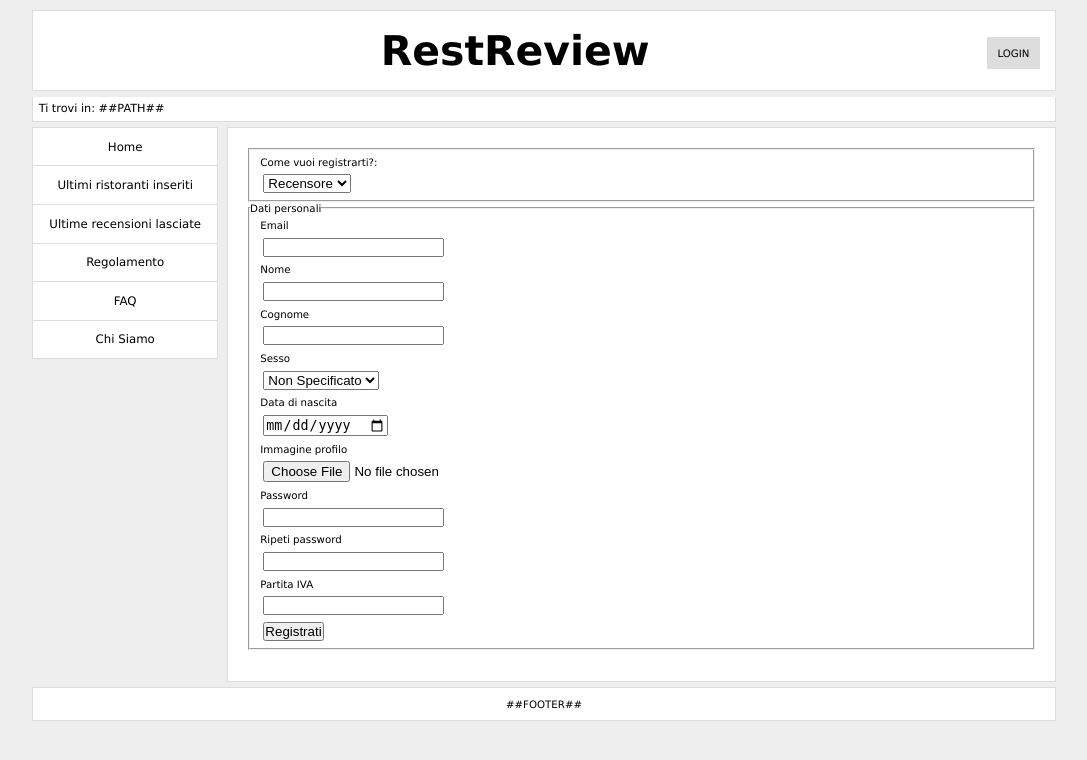
After one commit to EgonGalvani/RestReview, a PHP site: page /html/registrazione.html in a window 1280 px wide. The commit adds this page. Shown: the top 760 px of the page, without its empty margins (96-1183 px from the left). Run offline with PHP 8.4, Linux system fonts and the light colour scheme.

Commit message:
Add files via upload
base per registrazione

```diff
--- a/css/style.css
+++ b/css/style.css
@@ -151,3 +151,10 @@ attivo, poichè questo non è un link */
     padding-bottom: 0.2em;
     padding-left: 1.5em;
 }
+
+input, select, label{
+    display: block;
+    margin-top: 0.5em;
+    margin-bottom: 0.5em;
+    margin-left: 1em;
+}
--- /dev/null
+++ b/html/registrazione.html
@@ -0,0 +1,84 @@
+<!DOCTYPE html PUBLIC "-//W3C//DTD XHTML 1.0 Strict//EN" "http://www.w3.org/TR/xhtml1/DTD/xhtml1-strict.dtd">
+<html xmlns="http://www.w3.org/1999/xhtml" xml:lang="it" lang="it">
+    <head>
+        <meta http-equiv="Content-Type" content="text/html; charset=utf-8" />
+
+        <title>RestReview - Le migliori recensioni di ristoranti</title>
+        <meta name="title" content="RistReview - Le migliori recensioni di ristoranti" />
+
+        <meta name="description" content="" />
+        <meta name="keywords" content="" />
+        <meta name="author" content="##NOME DEL GRUPPO##" />
+
+        <link rel="stylesheet" type="text/css" href="../css/style.css" />
+    </head>
+
+    <body>
+        <div id="header">
+            <h1 id="title">RestReview</h1>
+
+            <a href="" class="a_btn">LOGIN</a>
+        </div>
+
+        <div id="breadcrumb">
+            Ti trovi in: ##PATH##
+        </div>
+
+        <div id="menu">
+            <ul>
+                <li><a href="">Home</a></li>
+                <li><a href="">Ultimi ristoranti inseriti</a></li>
+                <li><a href="">Ultime recensioni lasciate</a></li>
+                <li><a href="">Regolamento</a></li>
+                <li><a href="">FAQ</a></li>
+                <li><a href="">Chi Siamo</a></li>
+            </ul>
+        </div>
+
+        <div id="content">
+            <form method="post" action="" enctype="multipart/form-data">
+                <!--multipart/form-data	Non vengono codificati i caratteri,
+                è necessario per i form che fanno file upload.
+                (https://www.w3schools.com/tags/att_form_enctype.asp)-->
+                <fieldset>
+                    <label for="tipo_utente">Come vuoi registrarti?:</label>
+                    <select name="tipo_utente">
+                        <option value="recensore">Recensore</option>
+                        <option value="ristoratore">Ristoratore</option>
+                    </select>
+                </fieldset>
+                <fieldset >
+                    <legend>Dati personali</legend>
+                    <label for="email">Email</label>
+                    <input type="email" name="email" required="required" tabindex="1" />
+                    <label for="nome">Nome</label>
+                    <input type="text" name="nome" required="required" tabindex="2" />
+                    <label for="cognome">Cognome</label>
+                    <input type="text" name="cognome" required="required" tabindex="3" />
+                    <label for="sesso">Sesso</label>
+                    <select name="sesso" required="required" tabindex="4">
+                        <option value="undef" selected="selected">Non Specificato</option>
+                        <option value="uomo">Uomo</option>
+                        <option value="donna">Donna</option>
+                        <option value="altro">Altro</option>
+                    </select>
+                    <label for="nascita">Data di nascita</label>
+                    <input type="date" name="nascita" required="required" tabindex="5">
+                    <label for="img_profilo">Immagine profilo</label>
+                    <input type="file" name="img_profilo" tabindex="6">
+                    <label for="password">Password</label>
+                    <input type="password" name="password" required="required" tabindex="7" />
+                    <label for="repeatpassword">Ripeti password</label>
+                    <input type="password" name="repeatpassword" required="required" tabindex="8" />
+                    <label for="p_iva">Partita IVA</label>
+                    <input type="text" name="p_iva" tabindex="9" />
+                    <input type="submit" value="Registrati"/>
+                </fieldset>
+            </form>
+        </div>
+
+        <div id="footer">
+            ##FOOTER##
+        </div>
+    </body>
+</html>
```
